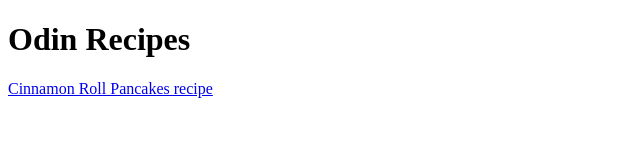
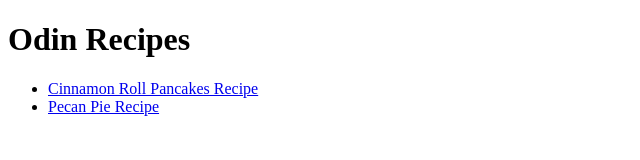
Before and after one commit to Obidash/odin-recipes, a plain HTML site: page index.html in a window 1280 px wide. Shown: the whole page, without its empty margins (0-640 px from the left). Drawn offline with Linux system fonts and the light colour scheme.

Commit message:
Format linked recipes
Added pecan.html to the linked recipes.
Formatted the index.html page so that linked
recipes are in a unordered list for spacing concerns.

```diff
--- a/index.html
+++ b/index.html
@@ -7,6 +7,9 @@
 
     <body>
         <h1>Odin Recipes</h1>
-        <a href="./recipes/crp.html" >Cinnamon Roll Pancakes recipe</a>
+            <ul>
+                <li><a href="./recipes/crp.html" >Cinnamon Roll Pancakes Recipe</a></li>
+                <li><a href="./recipes/pecan.html">Pecan Pie Recipe</a></li>
+            </ul>
     </body>
 </html>
```
